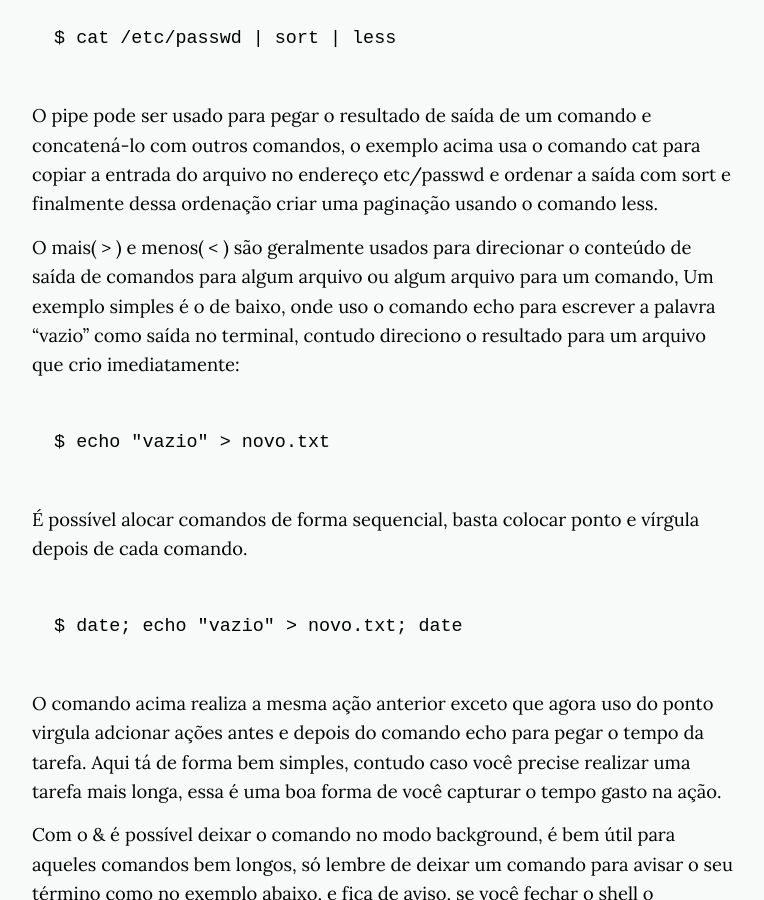
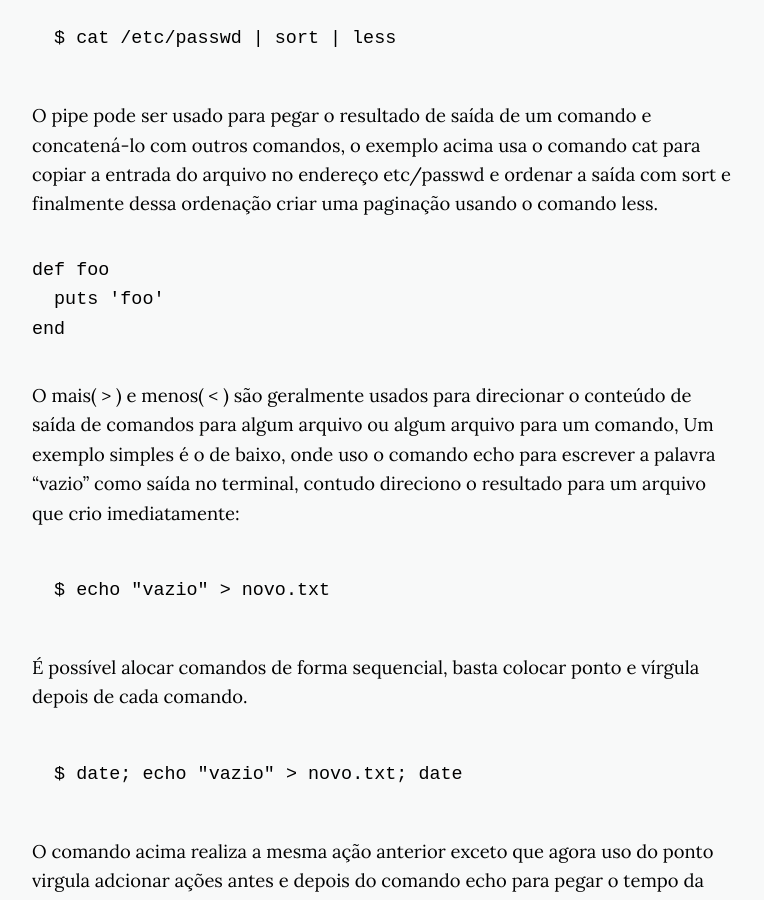
Before and after one commit to Nabucodono5or/Nabucodono5or.github.io, a Jekyll site: the page built from _posts/2018-01-07-comandos-aninhado.markdown, in a window 1280 px wide and 900 px high, scrolled down 1067 px. Shown: the whole window, without its empty margins (256-1020 px from the left). Built offline with Jekyll 4.4.1, drawn with Linux system fonts in a browser that asks for light colours; nearby versions of some CDN libraries.

Commit message:
ultima tentativa highlight

```diff
--- a/_config.yml
+++ b/_config.yml
@@ -4,6 +4,7 @@
 paginate: 5
 paginate_path: "/blog/page-:num"
 google_analytics:
+highlighter: rouge
 
 # SEO settings
 title: Nabucodono5or
--- a/_posts/2018-01-07-comandos-aninhado.markdown
+++ b/_posts/2018-01-07-comandos-aninhado.markdown
@@ -22,6 +22,12 @@
 ~~~
 
 O pipe pode ser usado para pegar o resultado de saída de um comando e concatená-lo com outros comandos, o exemplo acima usa o comando cat para copiar a entrada do arquivo no endereço etc/passwd e ordenar a saída com sort e finalmente dessa ordenação criar uma paginação usando o comando less.
+
+{% highlight ruby %}
+def foo
+  puts 'foo'
+end
+{% endhighlight %}
 
 O mais( > ) e menos( < ) são geralmente usados para direcionar o conteúdo de saída de comandos para algum arquivo ou algum arquivo para um comando, Um exemplo simples é o de baixo, onde uso o comando echo para escrever a palavra "vazio" como saída no terminal, contudo direciono o resultado para um arquivo que crio imediatamente:
 
```
